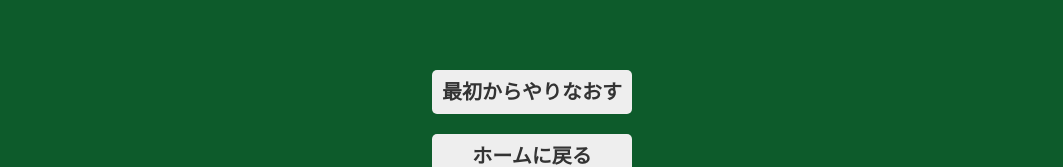
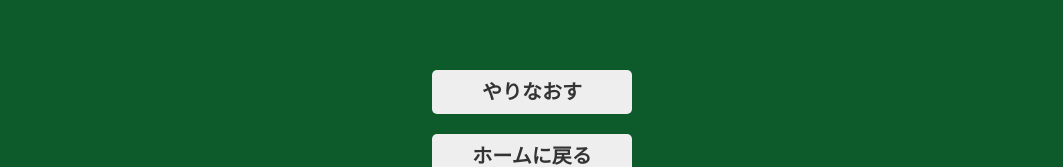
Before and after one commit to foolish-pine/concentration-game, a Vue app: page /com in a window 1280 px wide. Shown: the part 681-848 px from the top of the page, without its empty margins (108-1171 px from the left). Built offline with nearby package versions, Linux system fonts and the light colour scheme; a web font is replaced by a local one.

Commit message:
[fix] ボタンのテキスト修正

```diff
--- a/src/components/ButtonSet.vue
+++ b/src/components/ButtonSet.vue
@@ -1,6 +1,6 @@
 <template>
   <div class="button-container">
-    <a class="button" @click="$router.go()">最初からやりなおす</a>
+    <a class="button" @click="$router.go()">やりなおす</a>
     <a class="button" @click="$router.push('/')">ホームに戻る</a>
   </div>
 </template>
```
